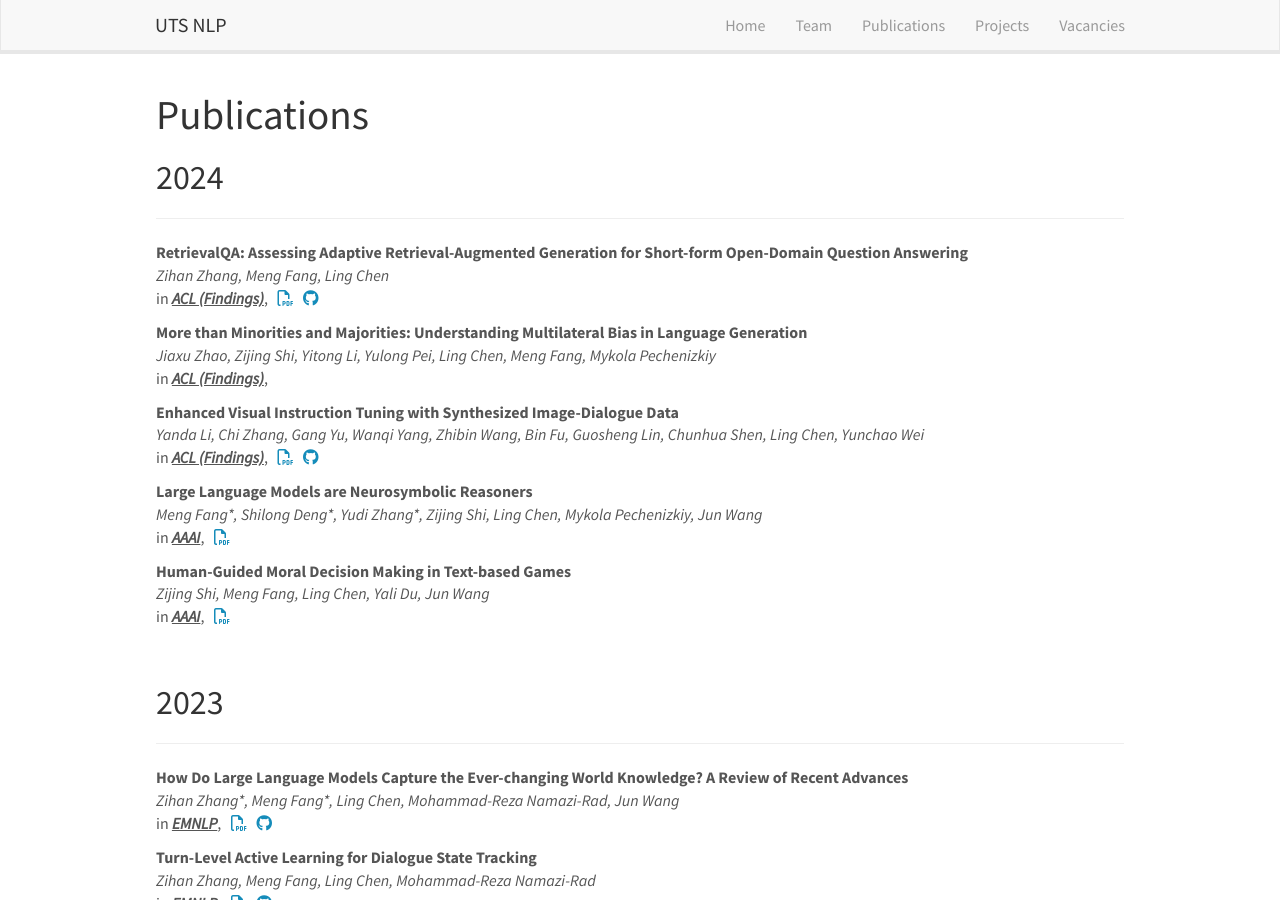
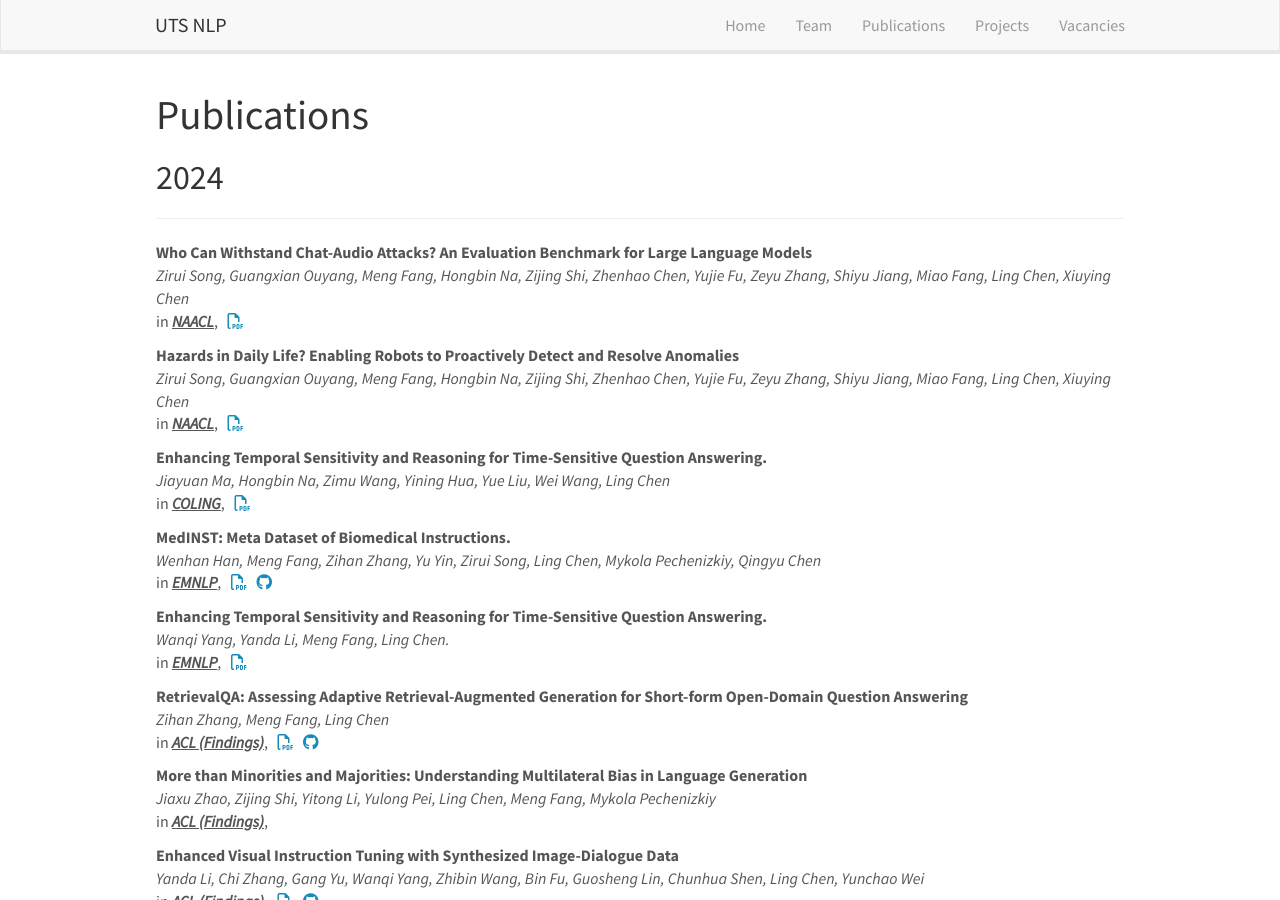
Before and after one commit to utsnlp/utsnlp.github.io, a Jekyll site: the page built from _pages/publications.md, in a window 1280 px wide and 900 px high. Built offline with Jekyll 4.4.1, drawn with Linux system fonts in a browser that asks for light colours; nearby versions of some CDN libraries.

Commit message:
Update publist.yml

```diff
--- a/_data/publist.yml
+++ b/_data/publist.yml
@@ -1,3 +1,66 @@
+
+
+
+
+- title: "Who Can Withstand Chat-Audio Attacks? An Evaluation Benchmark for Large Language Models"
+  year: 2024
+  authors: Zirui Song, Guangxian Ouyang, Meng Fang, Hongbin Na, Zijing Shi, Zhenhao Chen, Yujie Fu, Zeyu Zhang, Shiyu Jiang, Miao Fang, Ling Chen, Xiuying Chen
+  venue: NAACL
+  link:
+    url: https://arxiv.org/abs/2411.14842
+    code:
+
+
+
+
+
+
+- title: "Hazards in Daily Life? Enabling Robots to Proactively Detect and Resolve Anomalies"
+  year: 2024
+  authors: Zirui Song, Guangxian Ouyang, Meng Fang, Hongbin Na, Zijing Shi, Zhenhao Chen, Yujie Fu, Zeyu Zhang, Shiyu Jiang, Miao Fang, Ling Chen, Xiuying Chen
+  venue: NAACL
+  link:
+    url: https://arxiv.org/abs/2411.00781
+    code:
+
+
+
+
+- title: "Enhancing Temporal Sensitivity and Reasoning for Time-Sensitive Question Answering."
+  year: 2024
+  authors: Jiayuan Ma, Hongbin Na, Zimu Wang, Yining Hua, Yue Liu, Wei Wang, Ling Chen
+  venue: COLING
+  link:
+    url: https://arxiv.org/abs/2412.08414
+    code:
+
+
+
+
+
+- title: "MedINST: Meta Dataset of Biomedical Instructions."
+  year: 2024
+  authors: Wenhan Han, Meng Fang, Zihan Zhang, Yu Yin, Zirui Song, Ling Chen, Mykola Pechenizkiy, Qingyu Chen
+  venue: EMNLP
+  link:
+    url: https://arxiv.org/abs/2410.13458
+    code:  https://github.com/aialt/MedINST
+
+
+
+
+
+- title: "Enhancing Temporal Sensitivity and Reasoning for Time-Sensitive Question Answering."
+  year: 2024
+  authors: Wanqi Yang, Yanda Li, Meng Fang, Ling Chen.
+  venue: EMNLP
+  link:
+    url: https://www.arxiv.org/abs/2409.16909
+    code:
+
+
+
+
 - title: "RetrievalQA: Assessing Adaptive Retrieval-Augmented Generation for Short-form Open-Domain Question Answering"
   year: 2024
   authors: Zihan Zhang, Meng Fang, Ling Chen
@@ -5,6 +68,12 @@
   link:
     url: https://arxiv.org/abs/2402.16457
     code: https://github.com/hyintell/RetrievalQA
+
+
+
+
+
+
 
 - title: "More than Minorities and Majorities: Understanding Multilateral Bias in Language Generation"
   year: 2024
```
